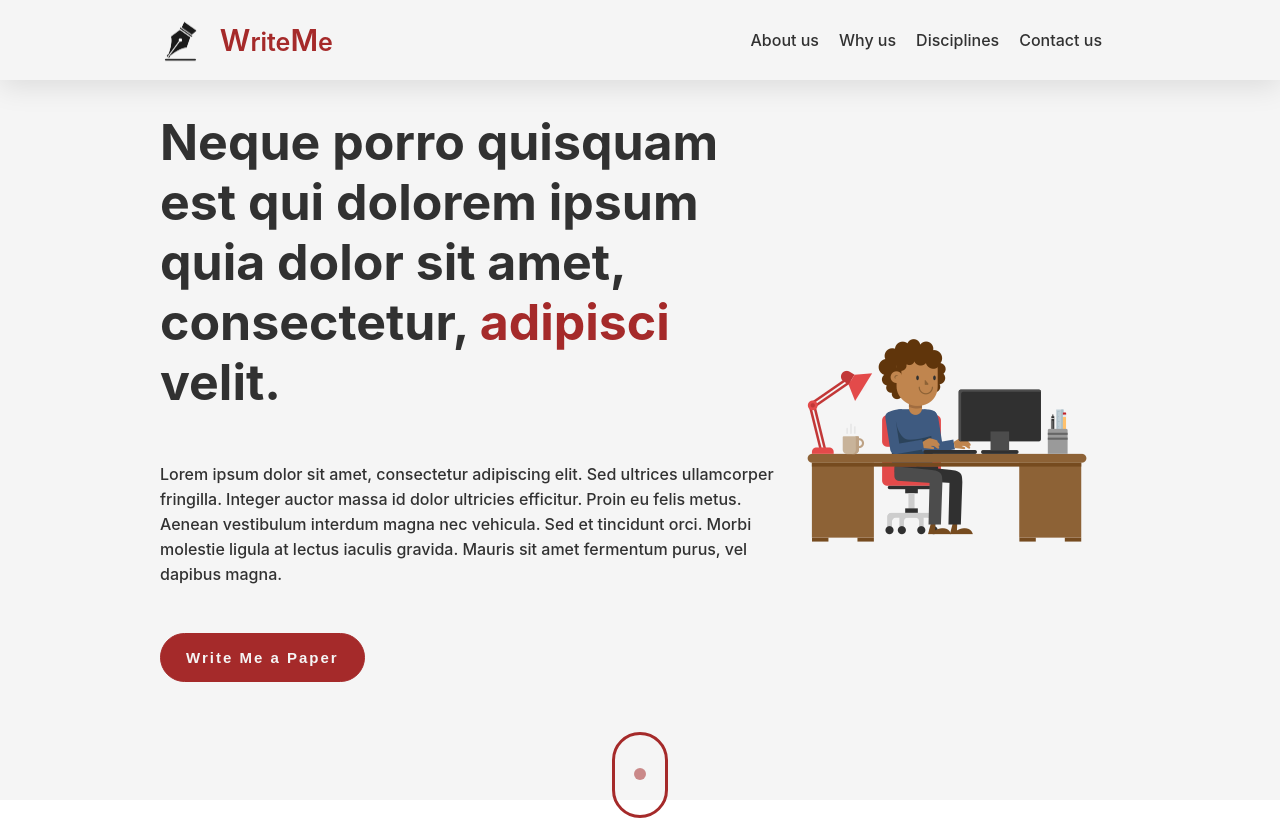
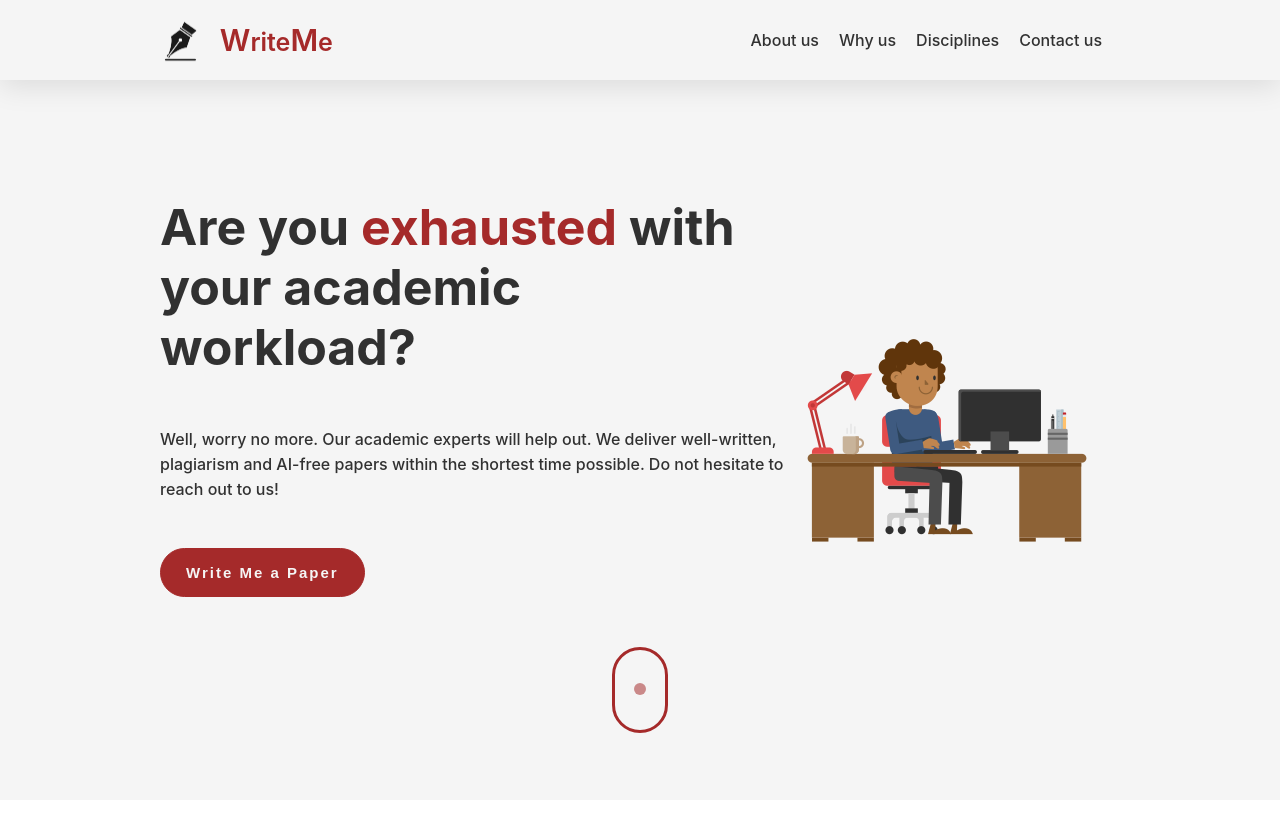
Before and after one commit to 1wes/WriteMe-Carbon, a React (Create React App) app: page /about in a window 1280 px wide. Shown: the top 820 px of the page. Built offline with nearby package versions, Linux system fonts and the light colour scheme.

Commit message:
replace placeholder text with actual punchline anf tagline

```diff
--- a/src/components/home.js
+++ b/src/components/home.js
@@ -13,10 +13,9 @@ const Home=()=>{
         <React.Fragment>
             <div className="section" id="home-section">
                 <div className="home">
-                    <p className="punchline">Neque porro quisquam est qui dolorem ipsum quia dolor sit amet, consectetur, <span>adipisci</span> velit.</p>
-                    <p className="tagline">Lorem ipsum dolor sit amet, consectetur adipiscing elit. Sed ultrices ullamcorper fringilla. Integer auctor massa id dolor
-                    ultricies efficitur. Proin eu felis metus. Aenean vestibulum
-                    interdum magna nec vehicula. Sed et tincidunt orci. Morbi molestie ligula at lectus iaculis gravida. Mauris sit amet fermentum purus, vel dapibus magna.</p>
+                    <p className="punchline">Are you <span>exhausted</span> with your academic workload? </p>
+                    <p className="tagline">Well, worry no more. Our academic experts will help out. We deliver well-written,
+                        plagiarism and AI-free papers within the shortest time possible. Do not hesitate to reach out to us! </p>
 
                     <div className="prompt-button">
                         <CtaButton id={`home-btn`} message={`Write Me a Paper`} onClick={goToContact}/>
```
